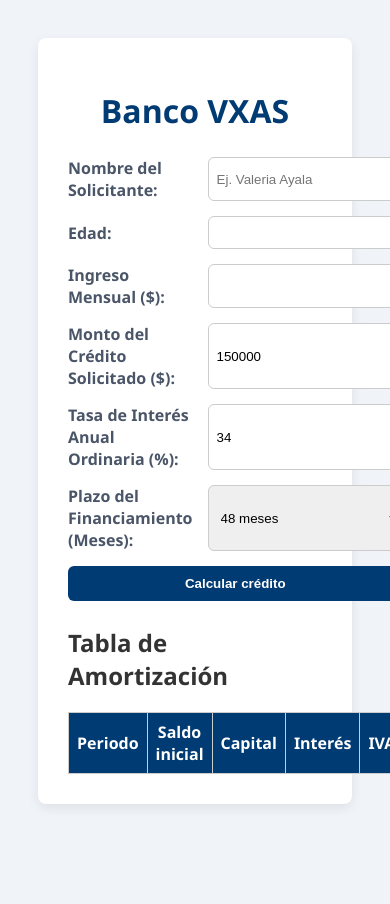
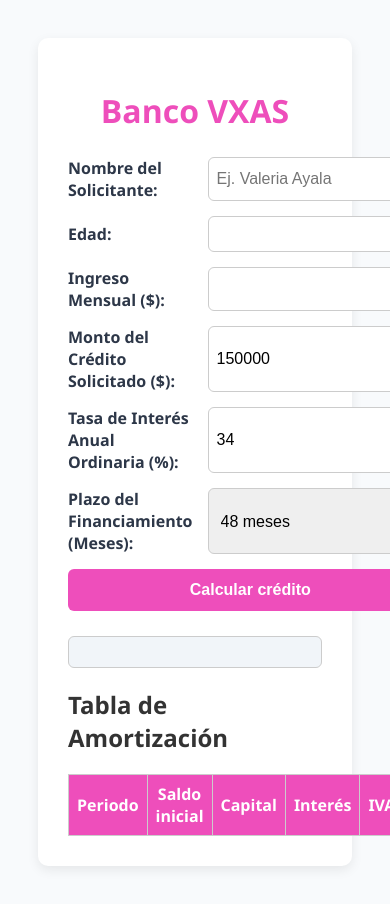
Before and after one commit to al222411743-png/Simulador-de-Credito-Xel, a plain HTML site: page index.html in a window 390 px wide. Shown: the top 904 px of the page. Before the commit the page ends 844 px from the top, so only its background shows below. Drawn offline with Linux system fonts and the light colour scheme.

Commit message:
style: maquetacion responsiva y diseño visual institucional estilo bancario

```diff
--- a/styles.css
+++ b/styles.css
@@ -1,6 +1,6 @@
 body {
   font-family: 'Segoe UI', Tahoma, Geneva, Verdana, sans-serif;
-  background-color: #f0f4f8;
+  background-color: #f8fafc;
   color: #333;
   padding: 30px;
 }
@@ -10,14 +10,16 @@ body {
   background: #ffffff;
   margin: 0 auto;
   padding: 30px;
-  border-radius: 8px;
+  border-radius: 10px;
   box-shadow: 0 4px 12px rgba(0,0,0,0.08);
 }
 
 h1 {
-  color: #003b73;
+  color: #ee4ebb;
   text-align: center;
   margin-bottom: 25px;
+  font-size: 2rem;
+  font-weight: 700;
 }
 
 form {
@@ -30,35 +32,49 @@ form {
 label {
   font-weight: 600;
   align-self: center;
-  color: #4a5568;
+  color: #2d3748;
 }
 
 input, select {
   padding: 8px;
   border: 1px solid #ccc;
   border-radius: 6px;
+  font-size: 1rem;
 }
 
 button {
   grid-column: span 2;
-  background-color: #003b73;
+  background-color: #ee4ebb;
   color: white;
   border: none;
-  padding: 10px;
+  padding: 12px;
   border-radius: 6px;
   cursor: pointer;
   font-weight: 600;
+  font-size: 1rem;
 }
 
 button:hover {
-  background-color: #005fa3;
+  background-color: #ee4ebb;
 }
 
-#resultado {
+.resultado {
+  display: flex;
+  justify-content: space-around;
+  background-color: #f1f5f9;
+  border: 1px solid #ccc;
+  border-radius: 6px;
+  padding: 15px;
+  margin-bottom: 20px;
+}
+
+.resultado div {
   text-align: center;
-  font-weight: 600;
-  color: #003b73;
-  margin-bottom: 20px;
+}
+
+.resultado h3 {
+  color: #ee4ebb;
+  margin-bottom: 5px;
 }
 
 table {
@@ -74,6 +90,6 @@ th, td {
 }
 
 th {
-  background-color: #003b73;
+  background-color: #ee4ebb;
   color: white;
 }
```
